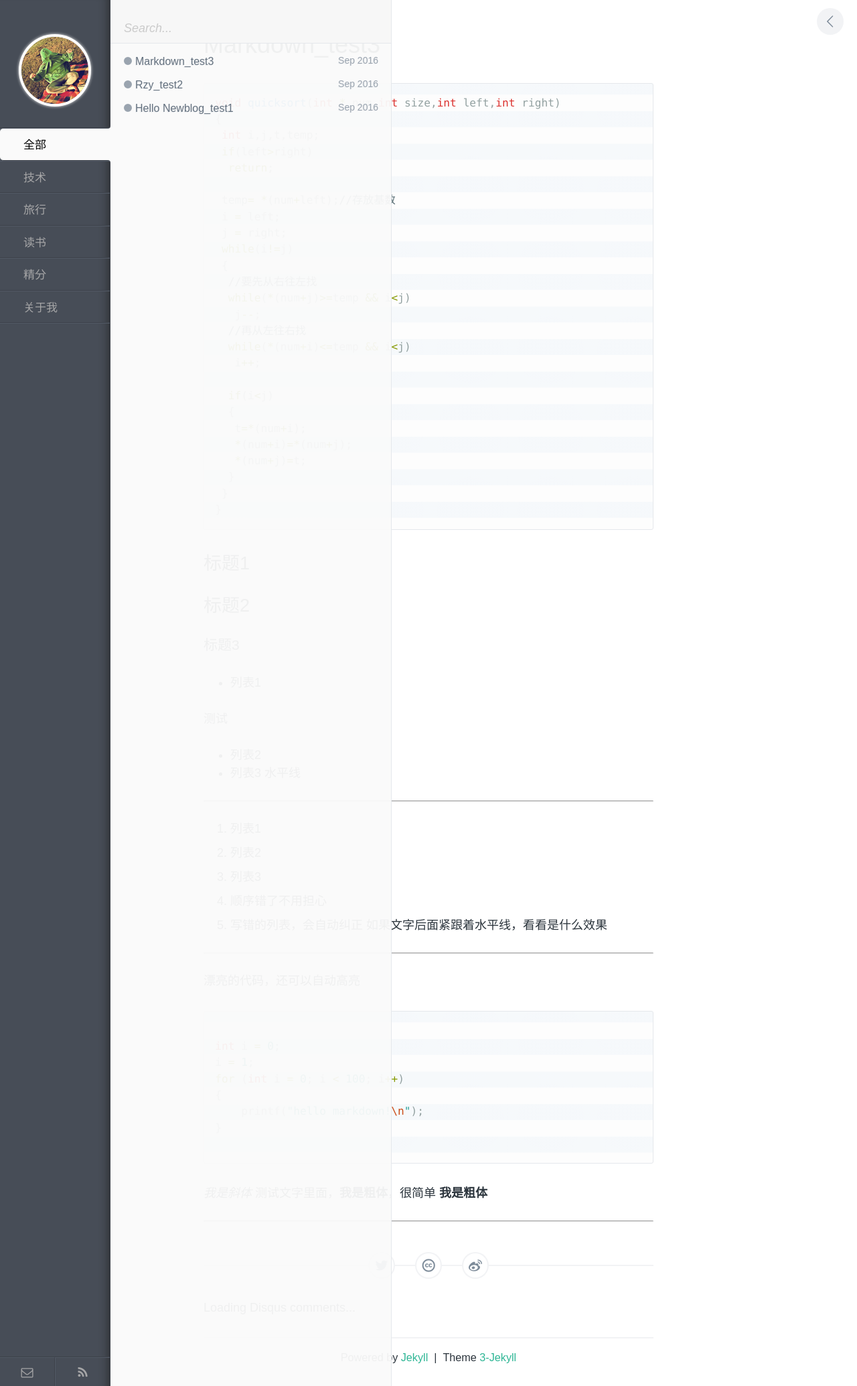
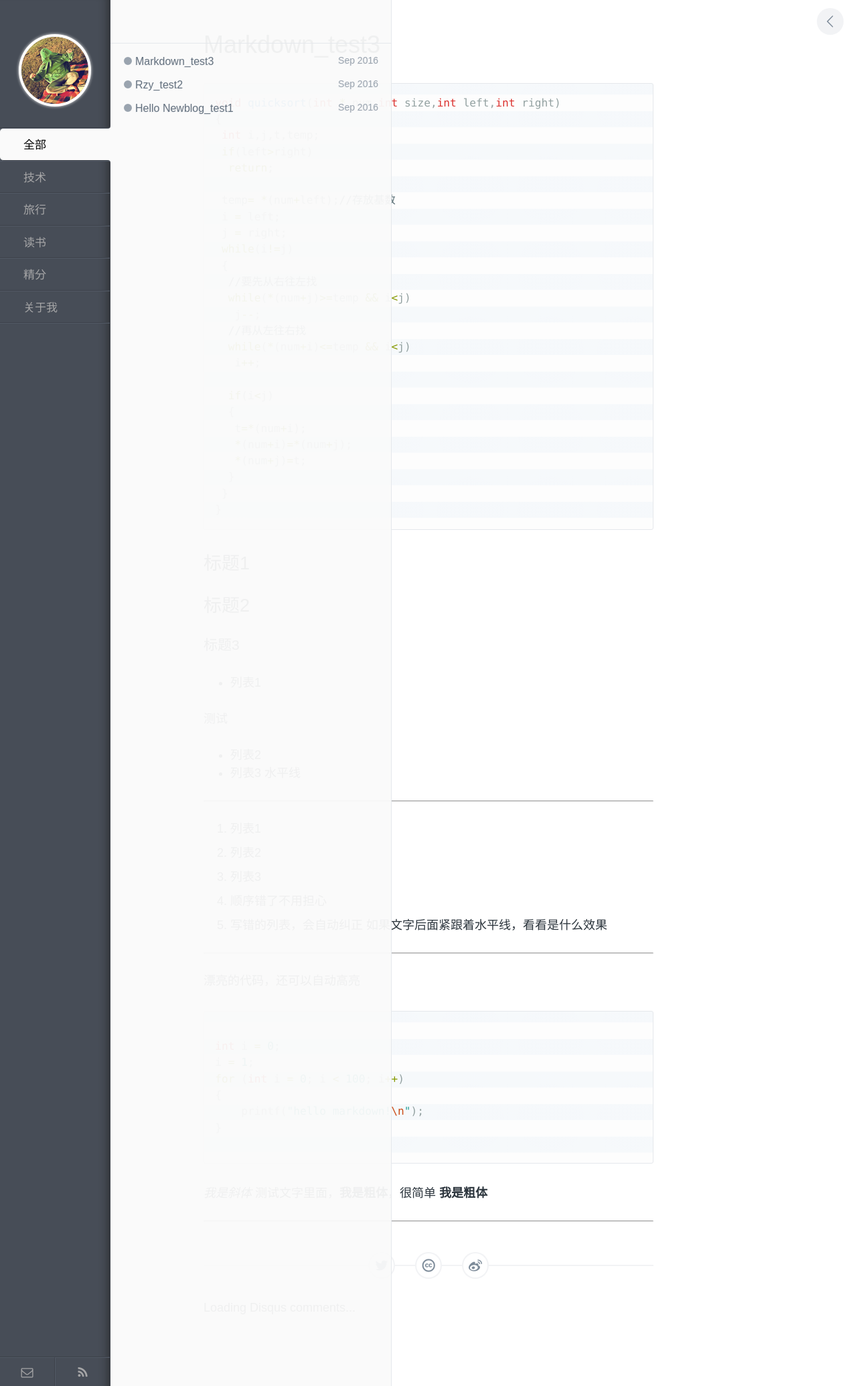
Before and after one commit to rzhengyang/rzhengyang.github.io, a Jekyll site: the page built from _posts/2016-09-13-markdown_test3.md, in a window 1280 px wide. Shown: the whole page at 67% size. Built offline with Jekyll 4.4.1, drawn with Linux system fonts in a browser that asks for light colours; comment, search, counter and statistics services are not loaded.

```diff
--- a/_layouts/index.html
+++ b/_layouts/index.html
@@ -34,7 +34,7 @@
         <form action="" id="search-form">
           <a href="/index.html" id="mobile-avatar"></a>
           <!-- NOTE: input field is disabled by default -->
-          <input id="search-input" type="text" placeholder="Search..." disabled >
+          <!--input id="search-input" type="text" placeholder="Search..." disabled -->
         </form>
 
         <nav id="pl__container">
--- a/_layouts/post.html
+++ b/_layouts/post.html
@@ -17,5 +17,3 @@ layout: index
   <noscript>Please enable JavaScript to view the <a href="http://disqus.com/?ref_noscript">comments powered by Disqus.</a></noscript>
   <a href="http://disqus.com" class="dsq-brlink" target="_blank">Loading Disqus comments...</a>
 </div> <!-- end #disqus_thread -->
-
-<p id="copyright">Powered by <a href="http://jekyllrb.com" target="_blank">Jekyll</a>&nbsp;&nbsp;|&nbsp;&nbsp;Theme <a href="https://github.com/P233/3-Jekyll" target="_blank">3-Jekyll</a></p>
--- a/assets/js/script.js
+++ b/assets/js/script.js
@@ -11,12 +11,12 @@ if ($(window).width() <= 1280) {
 }
 
 // Variables
-    tag1       = $('.全部'),
-    tag2       = $('.技术'),
-    tag3       = $('.旅行'),
-    tag4       = $('.读书'),
-    tag5       = $('.精分'),
-    tag6       = $('.关于我');
+    tag1       = $('全部'),
+    tag2       = $('技术'),
+    tag3       = $('旅行'),
+    tag4       = $('读书'),
+    tag5       = $('精分'),
+    tag6       = $('关于我');
 var sidebar    = $('#sidebar'),
     container  = $('#post'),
     content    = $('#pjax'),
```
Also changed, not shown: _posts/2016-09-13-markdown_test3.md (+2 -0 lines), README.md, 7 other files.
